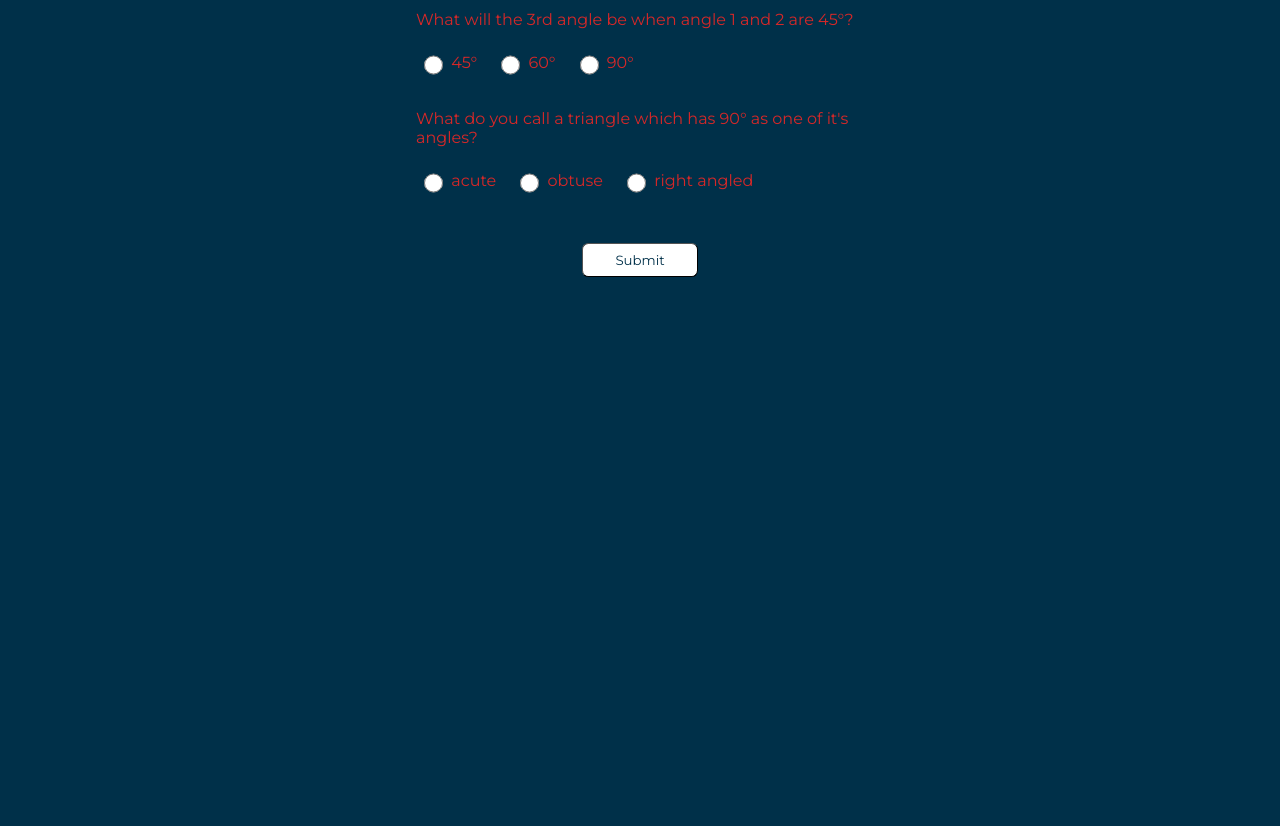
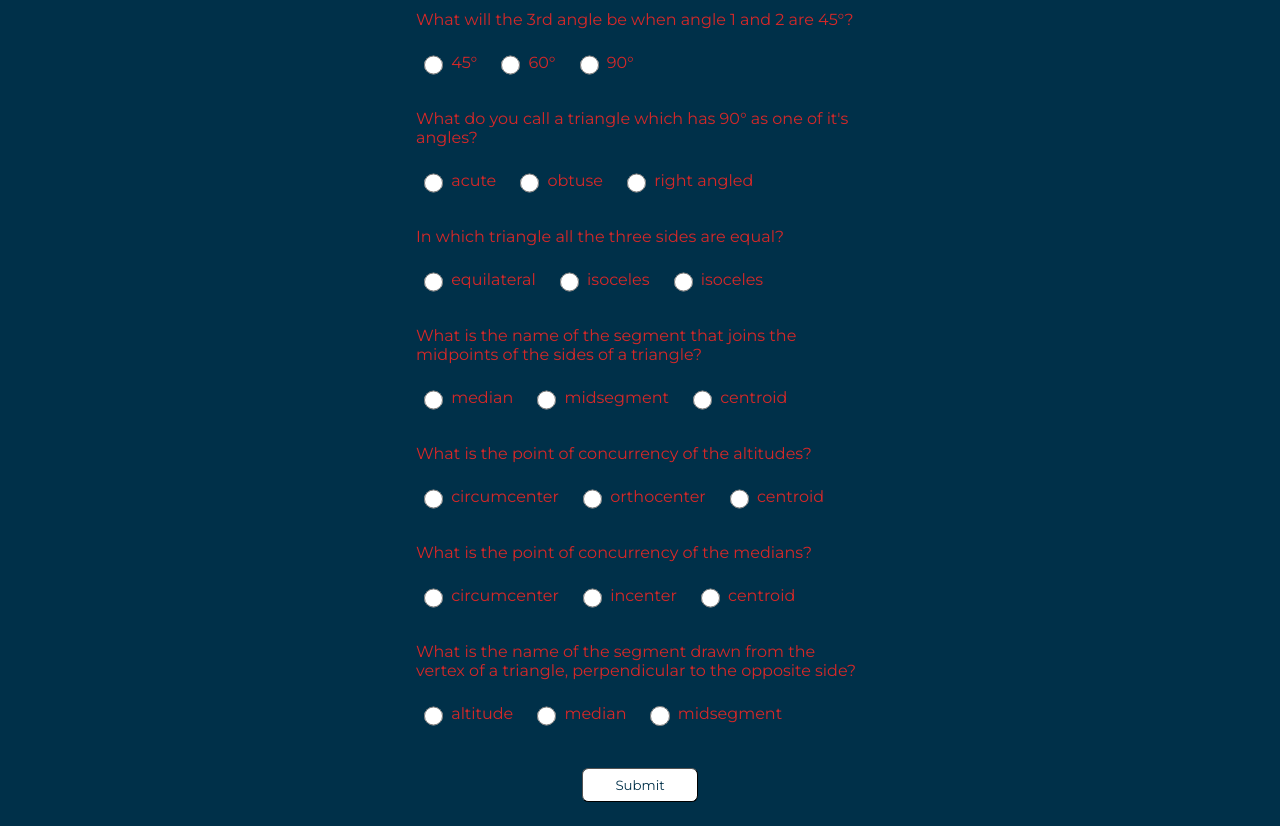
Before and after one commit to chandanashilpa/fun-with-triangles, a plain HTML site: page quiz.html in a window 1280 px wide. Shown: the part 155-981 px from the top of the page. Before the commit the page ends 800 px from the top, so only its background shows below. Drawn offline with Linux system fonts and the light colour scheme.

Commit message:
formula and extra questions

```diff
--- a/quiz.html
+++ b/quiz.html
@@ -54,7 +54,99 @@
           </div>
         </div>
       </div>
+      <div class="container-quiz">
+        <p class="quiz-p">In which triangle all the three sides are equal?</p>
+        <div class="op-container">
+          <div class="holder">
+            <input type="radio" name="q3" value="equilateral" id="q3-op1" />
+            <label for="q3-op1">equilateral</label>
+          </div>
+          <div class="holder">
+            <input type="radio" name="q3" value="isoceles" id="q3-op2" />
+            <label for="q3-op2">isoceles</label>
+          </div>
+          <div class="holder">
+            <input type="radio" name="q3" value="isoceles" id="q3-op3" />
+            <label for="q3-op3">isoceles</label>
+          </div>
+        </div>
+      </div>
+      <div class="container-quiz">
+        <p class="quiz-p">
+          What is the name of the segment that joins the midpoints of the sides
+          of a triangle?
+        </p>
+        <div class="op-container">
+          <div class="holder">
+            <input type="radio" name="q4" value="median" id="q4-op1" />
+            <label for="q4-op1">median</label>
+          </div>
+          <div class="holder">
+            <input type="radio" name="q4" value="midsegment" id="q4-op2" />
+            <label for="q4-op2">midsegment</label>
+          </div>
+          <div class="holder">
+            <input type="radio" name="q4" value="centroid" id="q4-op3" />
+            <label for="q4-op3">centroid</label>
+          </div>
+        </div>
+      </div>
+      <div class="container-quiz">
+        <p class="quiz-p">What is the point of concurrency of the altitudes?</p>
+        <div class="op-container">
+          <div class="holder">
+            <input type="radio" name="q5" value="circumcenter" id="q5-op1" />
+            <label for="q5-op1">circumcenter</label>
+          </div>
+          <div class="holder">
+            <input type="radio" name="q5" value="orthocenter" id="q5-op2" />
+            <label for="q5-op2">orthocenter</label>
+          </div>
+          <div class="holder">
+            <input type="radio" name="q5" value="centroid" id="q5-op3" />
+            <label for="q5-op3">centroid</label>
+          </div>
+        </div>
+      </div>
+      <div class="container-quiz">
+        <p class="quiz-p">What is the point of concurrency of the medians?</p>
+        <div class="op-container">
+          <div class="holder">
+            <input type="radio" name="q6" value="circumcenter" id="q6-op1" />
+            <label for="q6-op1">circumcenter</label>
+          </div>
+          <div class="holder">
+            <input type="radio" name="q6" value="incenter" id="q6-op2" />
+            <label for="q6-op2">incenter</label>
+          </div>
+          <div class="holder">
+            <input type="radio" name="q6" value="centroid" id="q6-op3" />
+            <label for="q6-op3">centroid</label>
+          </div>
+        </div>
+      </div>
+      <div class="container-quiz">
+        <p class="quiz-p">
+          What is the name of the segment drawn from the vertex of a triangle,
+          perpendicular to the opposite side?
+        </p>
+        <div class="op-container">
+          <div class="holder">
+            <input type="radio" name="q7" value="altitude" id="q7-op1" />
+            <label for="q7-op1">altitude</label>
+          </div>
+          <div class="holder">
+            <input type="radio" name="q7" value="median" id="q7-op2" />
+            <label for="q7-op2">median</label>
+          </div>
+          <div class="holder">
+            <input type="radio" name="q7" value="midsegment" id="q7-op3" />
+            <label for="q7-op3">midsegment</label>
+          </div>
+        </div>
+      </div>
     </form>
+
     <button id="submit-quiz">Submit</button>
     <p id="output-quiz"></p>
   </body>
--- a/quiz.js
+++ b/quiz.js
@@ -1,7 +1,15 @@
 const quizForm = document.querySelector("#quiz");
 const submit = document.querySelector("#submit-quiz");
 const output = document.querySelector("#output-quiz");
-const answers = ["90°", "right angled"];
+const answers = [
+  "90°",
+  "right angled",
+  "equilateral",
+  "midsegment",
+  "orthocenter",
+  "centroid",
+  "altitude",
+];
 
 submit.addEventListener("click", () => {
   const quizFormData = new FormData(quizForm);
@@ -14,4 +22,5 @@ submit.addEventListener("click", () => {
     index += 1;
   }
   output.innerText = "Your score is " + score;
+  window.scrollTo(0, document.body.scrollHeight);
 });
--- a/styles.css
+++ b/styles.css
@@ -38,7 +38,7 @@ label {
 .container {
   width: 25%;
   margin: auto;
-  padding: 1rem 2rem;
+  padding: 0rem 2rem;
 }
 h1 {
   text-align: center;
@@ -95,13 +95,14 @@ button {
 }
 #output-quiz {
   width: 50%;
-  margin-top: 2rem;
+  margin-top: 1.5rem;
+  margin-bottom: 1rem;
   margin-right: auto;
   margin-left: auto;
   text-align: center;
 }
 #submit-quiz {
-  margin-top: 2rem;
+  margin-top: 1.5rem;
 }
 .op-container {
   display: flex;
@@ -115,3 +116,12 @@ button {
 .holder input {
   width: 1.2rem;
 }
+.formula {
+  color: #fff;
+  size: 2rem;
+  text-align: center;
+  margin-bottom: 1rem;
+}
+#output {
+  text-align: center;
+}
```
Also changed, not shown: area.html (+2 -0 lines), hypotenuse.html (+2 -0 lines).
